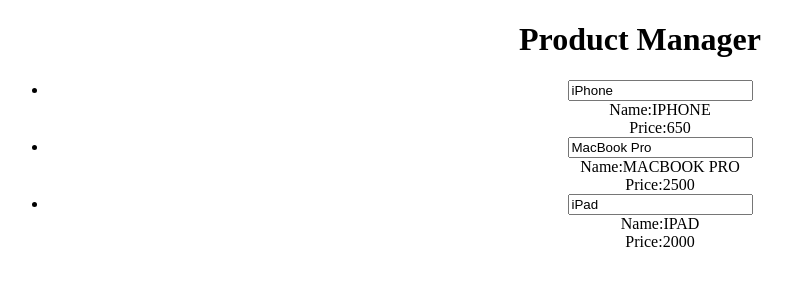
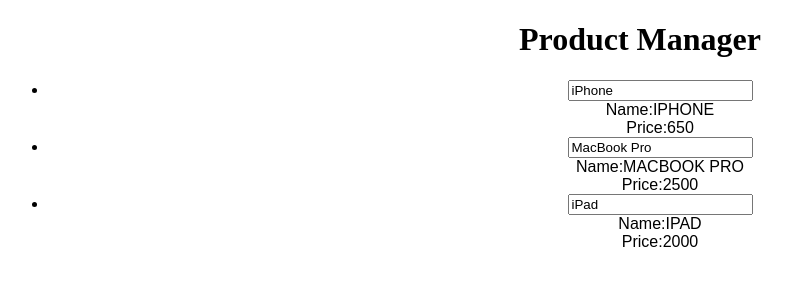
Before and after one commit to edva21/angular-tutorial, an Angular app: page / in a window 1280 px wide. Shown: the top 300 px of the page, without its empty margins (0-792 px from the left). Built offline with nearby package versions, Linux system fonts and the light colour scheme.

Commit message:
Dynamic Classes

```diff
--- a/src/app/products/products.component.css
+++ b/src/app/products/products.component.css
@@ -0,0 +1,6 @@
+.product{
+  font-family: sans-serif;
+}
+.product.selected{
+  color:red;
+}
--- a/src/app/products/products.component.html
+++ b/src/app/products/products.component.html
@@ -1,5 +1,9 @@
 <ul class="">
-  <li *ngFor="let product of products">
+  <li
+  class="product"
+  [class.selected]="selectedProduct && selectedProduct.name === product.name"
+  *ngFor="let product of products"
+  >
     <input [(ngModel)]=product.name/>
     <div (click)="onSelectProduct(product)">Name:{{product.name | uppercase }}</div>
     <div>Price:{{product.price}}</div>
```
